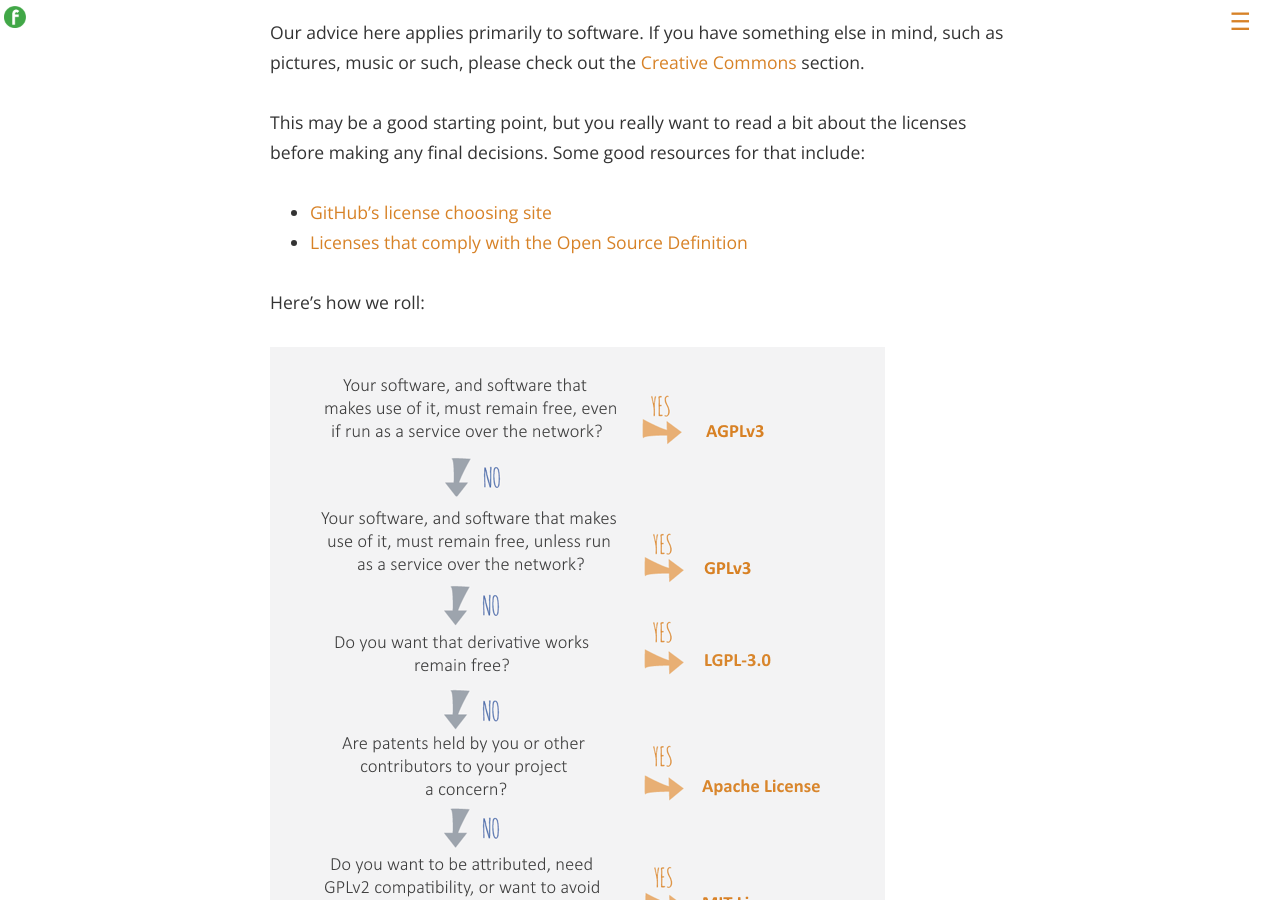
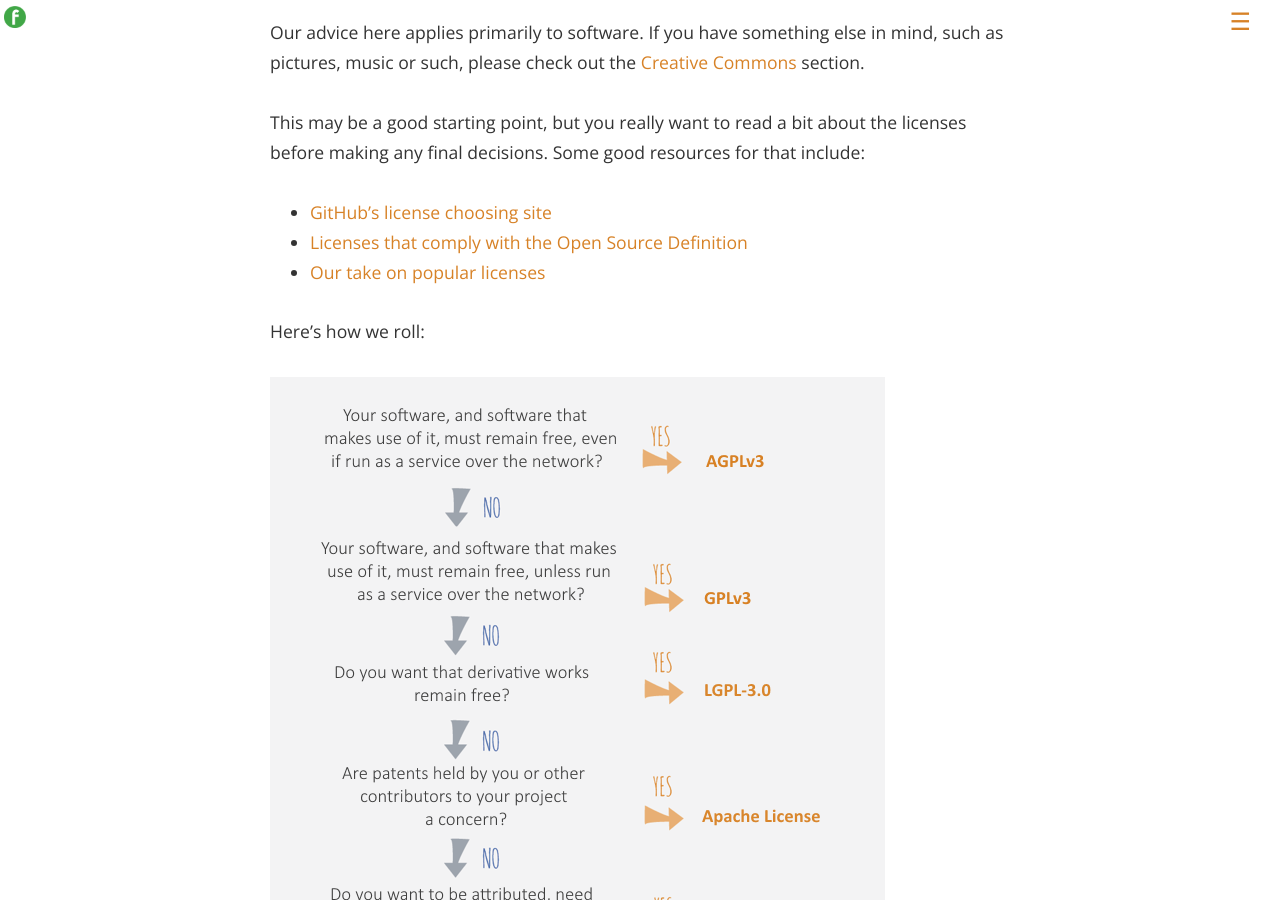
Before and after one commit to futurice/spiceprogram, a Jekyll site: the page built from choose/index.html, in a window 1280 px wide and 900 px high, scrolled down 910 px. Built offline with Jekyll 4.4.1, drawn with Linux system fonts in a browser that asks for light colours; nearby versions of some CDN libraries.

Commit message:
Added link to our own licenses page

```diff
--- a/_includes/choose.md
+++ b/_includes/choose.md
@@ -7,6 +7,7 @@
 
 * [GitHub's license choosing site](http://choosealicense.com/)
 * [Licenses that comply with the Open Source Definition](http://opensource.org/licenses)
+* [Our take on popular licenses](/licenses)
 
 Here's how we roll:
 
```
